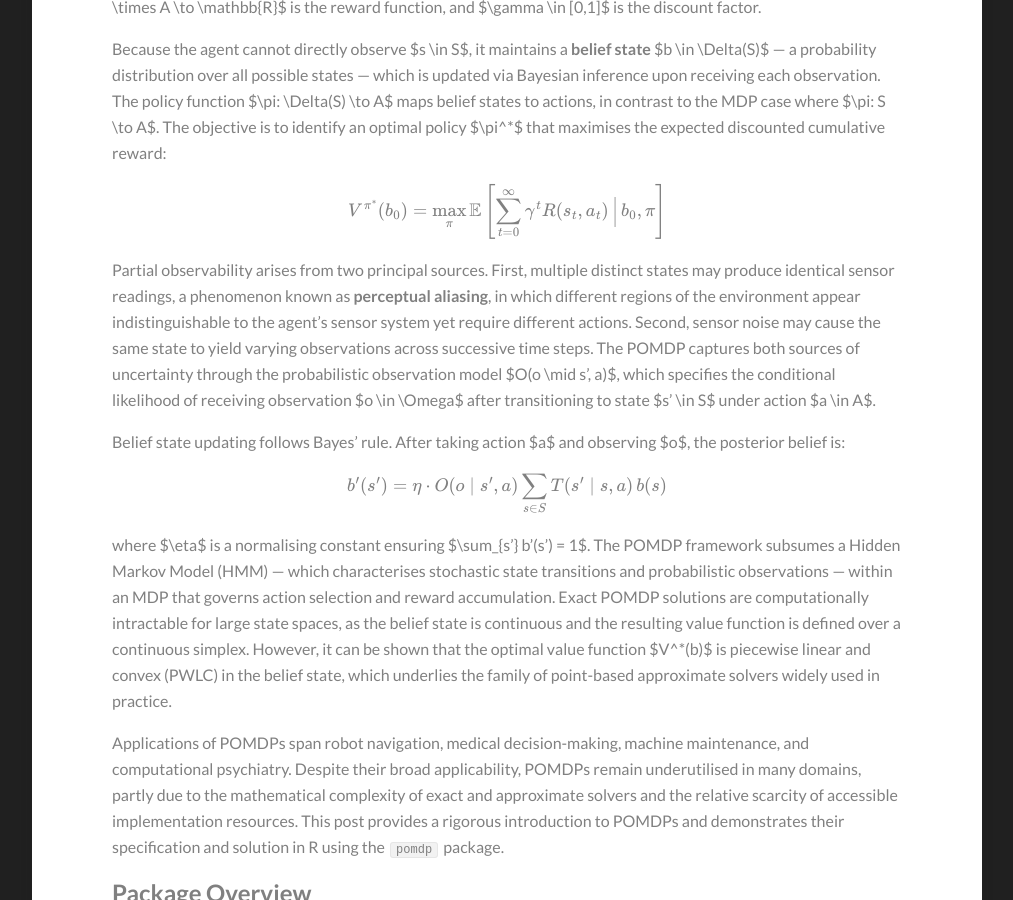
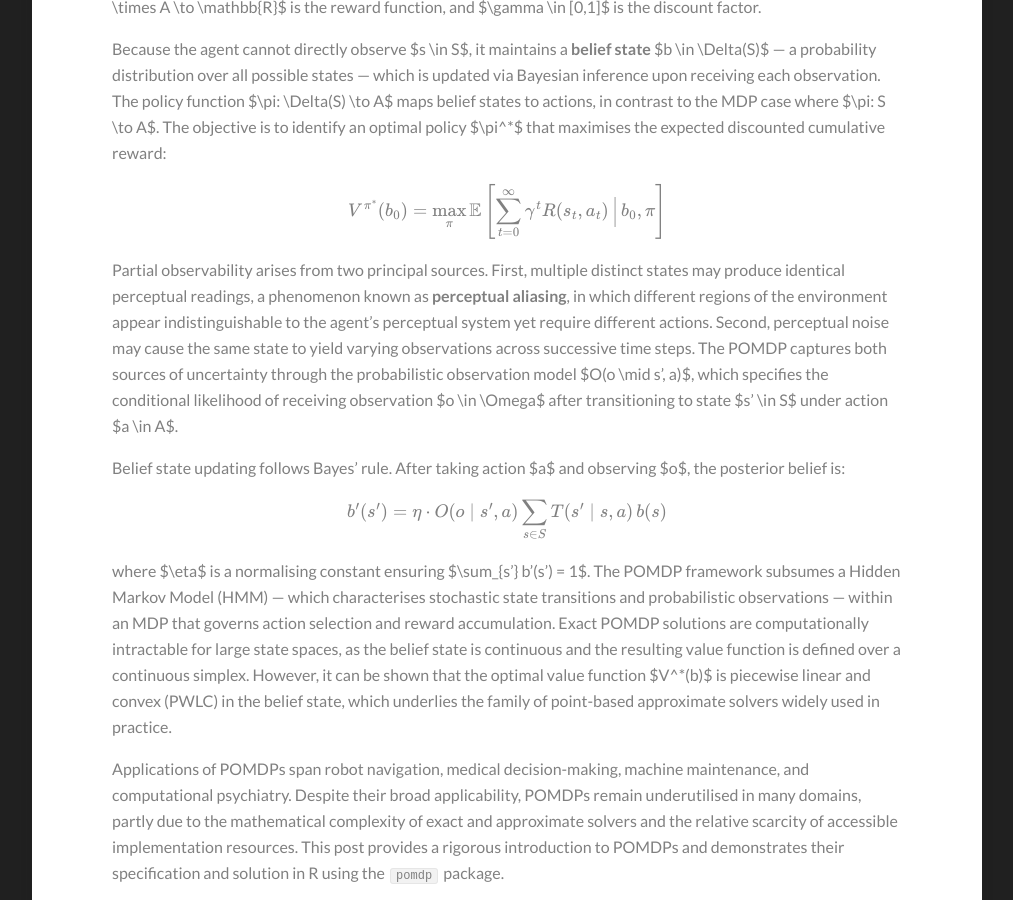
Before and after one commit to Kamran-Afzali/Kamran-Afzali.github.io, a Jekyll site: the page built from _posts/2023-03-28-POMDP.md, in a window 1280 px wide and 900 px high, scrolled down 1090 px. Shown: the whole window, without its empty margins (133-1146 px from the left). Built offline with Jekyll 4.4.1, drawn with Linux system fonts in a browser that asks for light colours; formulas are drawn with MathJax 3.

Commit message:
Update 2023-03-28-POMDP.md

```diff
--- a/_posts/2023-03-28-POMDP.md
+++ b/_posts/2023-03-28-POMDP.md
@@ -35,10 +35,10 @@ V^{\pi^*}(b_0) = \max_{\pi} \mathbb{E}\left[\sum_{t=0}^{\infty} \gamma^t R(s_t,
 $$
 
 Partial observability arises from two principal sources. First, multiple
-distinct states may produce identical sensor readings, a phenomenon
+distinct states may produce identical perceptual readings, a phenomenon
 known as **perceptual aliasing**, in which different regions of the
-environment appear indistinguishable to the agent's sensor system yet
-require different actions. Second, sensor noise may cause the same state
+environment appear indistinguishable to the agent's perceptual system yet
+require different actions. Second, perceptual noise may cause the same state
 to yield varying observations across successive time steps. The POMDP
 captures both sources of uncertainty through the probabilistic
 observation model $O(o \mid s', a)$, which specifies the conditional
```
